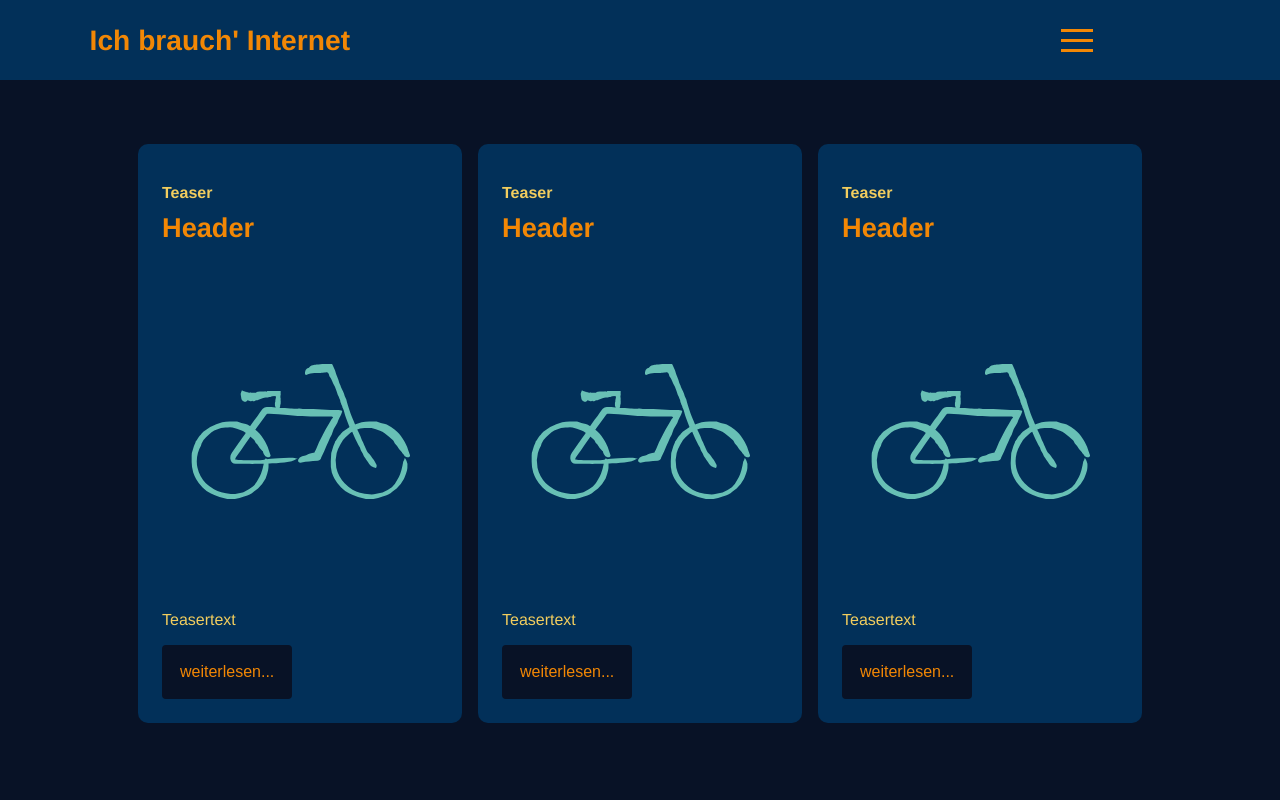
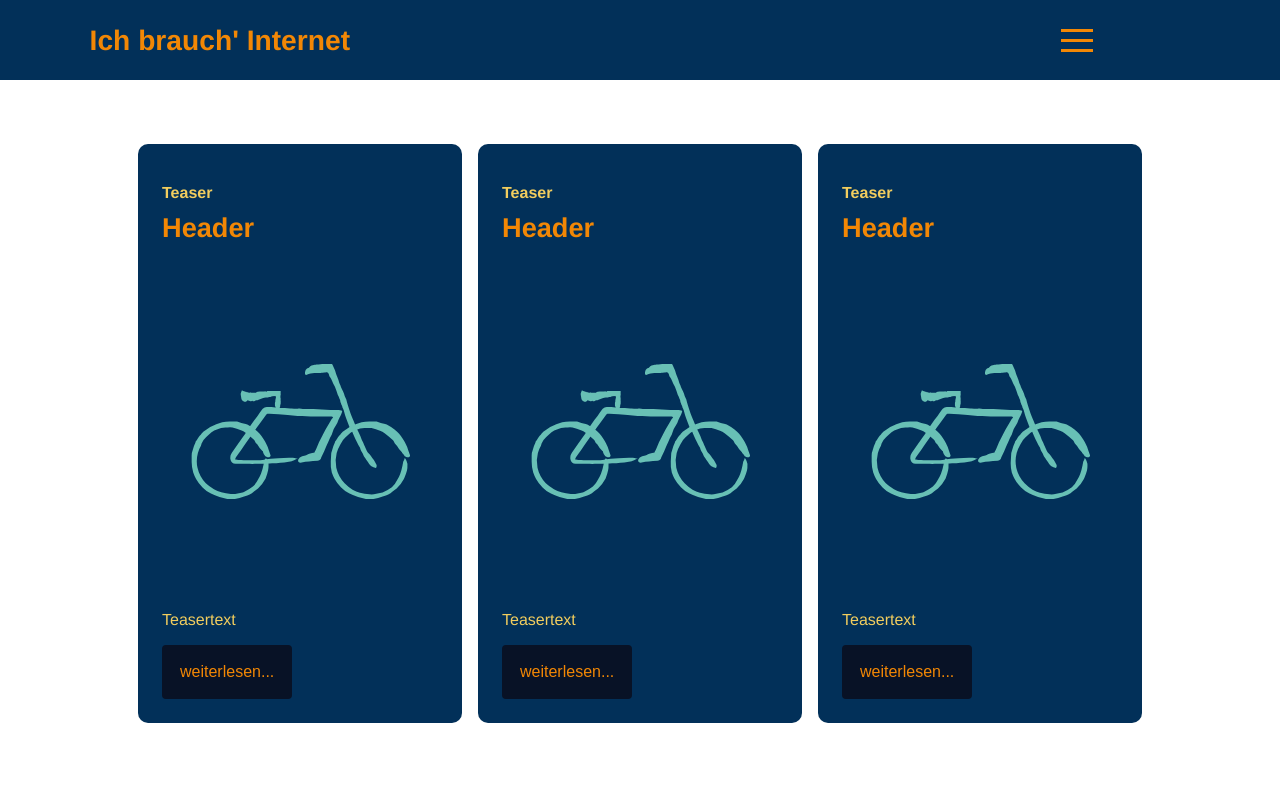
Before and after one commit to ivergentz/blog, a React (Create React App) app: page / in a window 1280 px wide. Shown: the top 800 px of the page. Built offline with nearby package versions, Linux system fonts and the light colour scheme.

Commit message:
Updating bg color

```diff
--- a/src/Globalstyle.js
+++ b/src/Globalstyle.js
@@ -21,7 +21,8 @@ const GlobalStyle = createGlobalStyle`
     padding: 0;
     font-family: Open-Sans, Helvetica, Sans-Serif;
     font-size: 117.5%;
-    background: var(--dark-blue);
+    background: #fff;
+    /* var(--dark-blue); */
   }
 `
 
```
